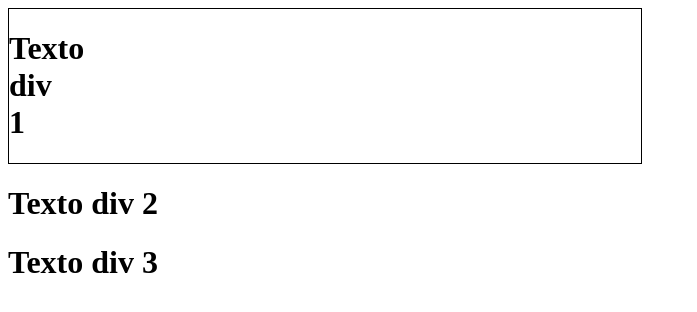
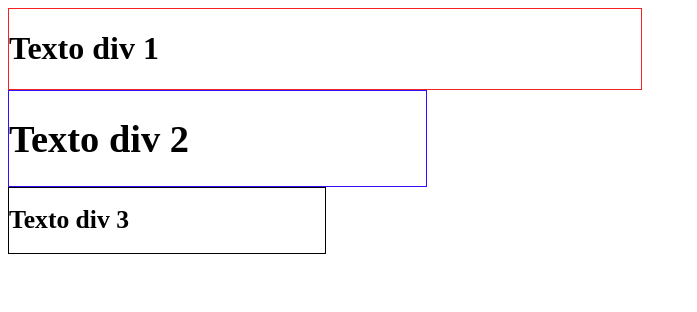
Before and after one commit to Alexbaaa/Lenguajes-de-marcas, a plain HTML site: page CSS/ejercicio 6/index.html in a window 1280 px wide. Shown: the whole page, without its empty margins (0-697 px from the left). Drawn offline with Linux system fonts and the light colour scheme.

Commit message:
ejercicio 6

```diff
--- a/CSS/ejercicio 6/ejercicio_6.css
+++ b/CSS/ejercicio 6/ejercicio_6.css
@@ -1,22 +1,18 @@
 #div1{
-    position: relative;
+
     width: 50%;
-    right: 50%;
-    left: 0%;
-    border: 1px solid black;
+    font-size: 1em;
+    border: 1px solid rgb(247, 33, 33);
 }
+#div2{
 
-#h1{
-    position: relative;
-    width: 1em;
+    width: 33%;
+    font-size: 1.2em;
+    border: 1px solid rgb(50, 14, 250);
 }
+#div3{
 
-#h1{
-    position: relative;
-    width: 12em;
+    width: 25%;
+    font-size: 0.80em;
+    border: 1px solid rgb(0, 0, 0);
 }
-
-#h1{
-    position: relative;
-    width: 0.8em;
-}
```
